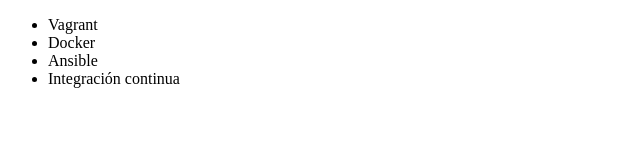
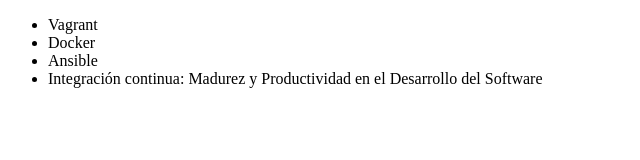
Before and after one commit to MicaelaGF/alura-git, a plain HTML site: page index.html in a window 1280 px wide. Shown: the whole page, without its empty margins (0-640 px from the left). Drawn offline with Linux system fonts and the light colour scheme.

Commit message:
Renobrando curso de Integración Continua

```diff
--- a/index.html
+++ b/index.html
@@ -9,7 +9,7 @@
          <li> Vagrant </li>
          <li> Docker </li>
          <li> Ansible </li>
-         <li> Integración continua </li>
+         <li> Integración continua: Madurez y Productividad en el Desarrollo del Software </li>
      </ul>
 </body>
 </html>
```
